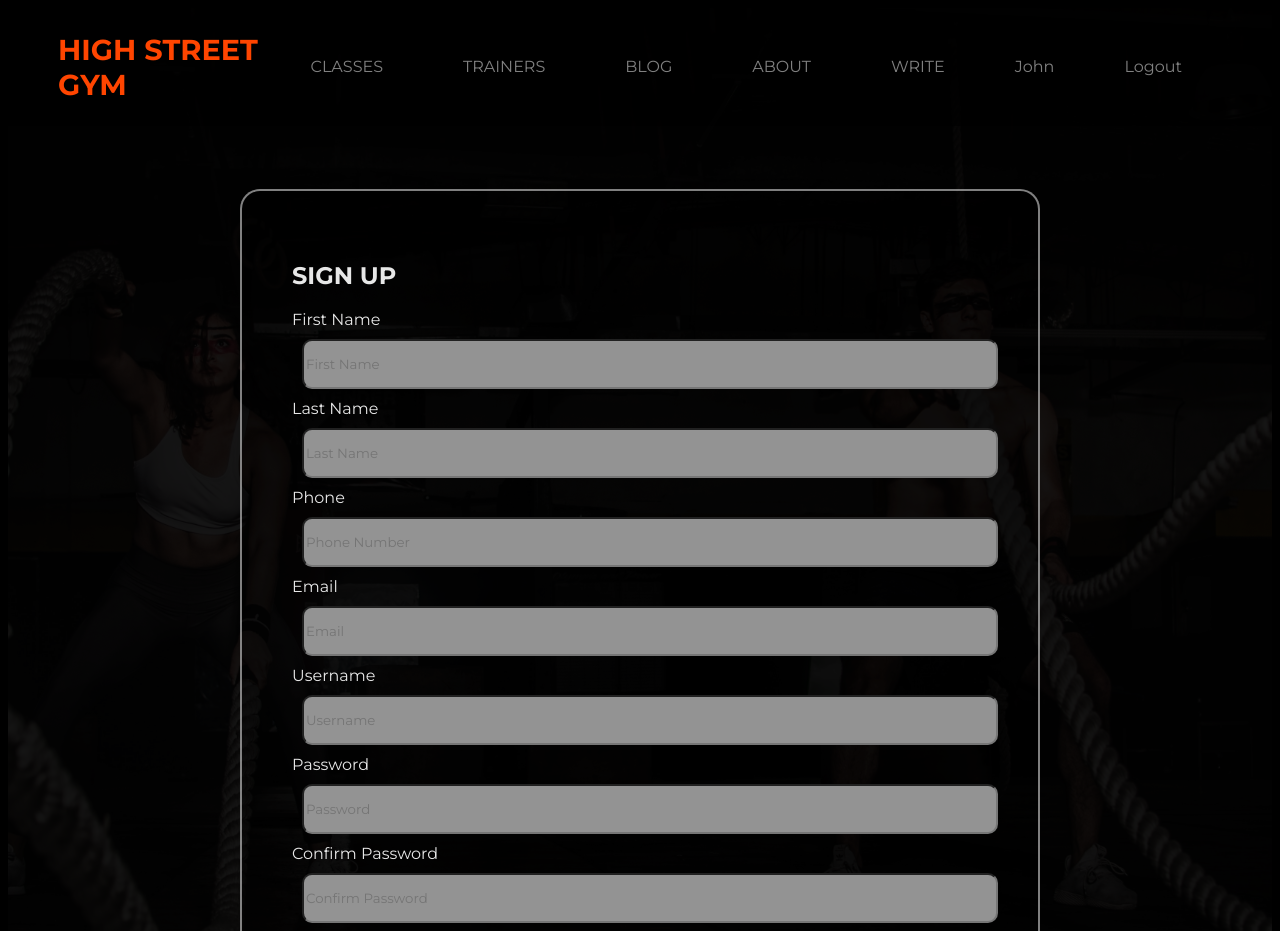
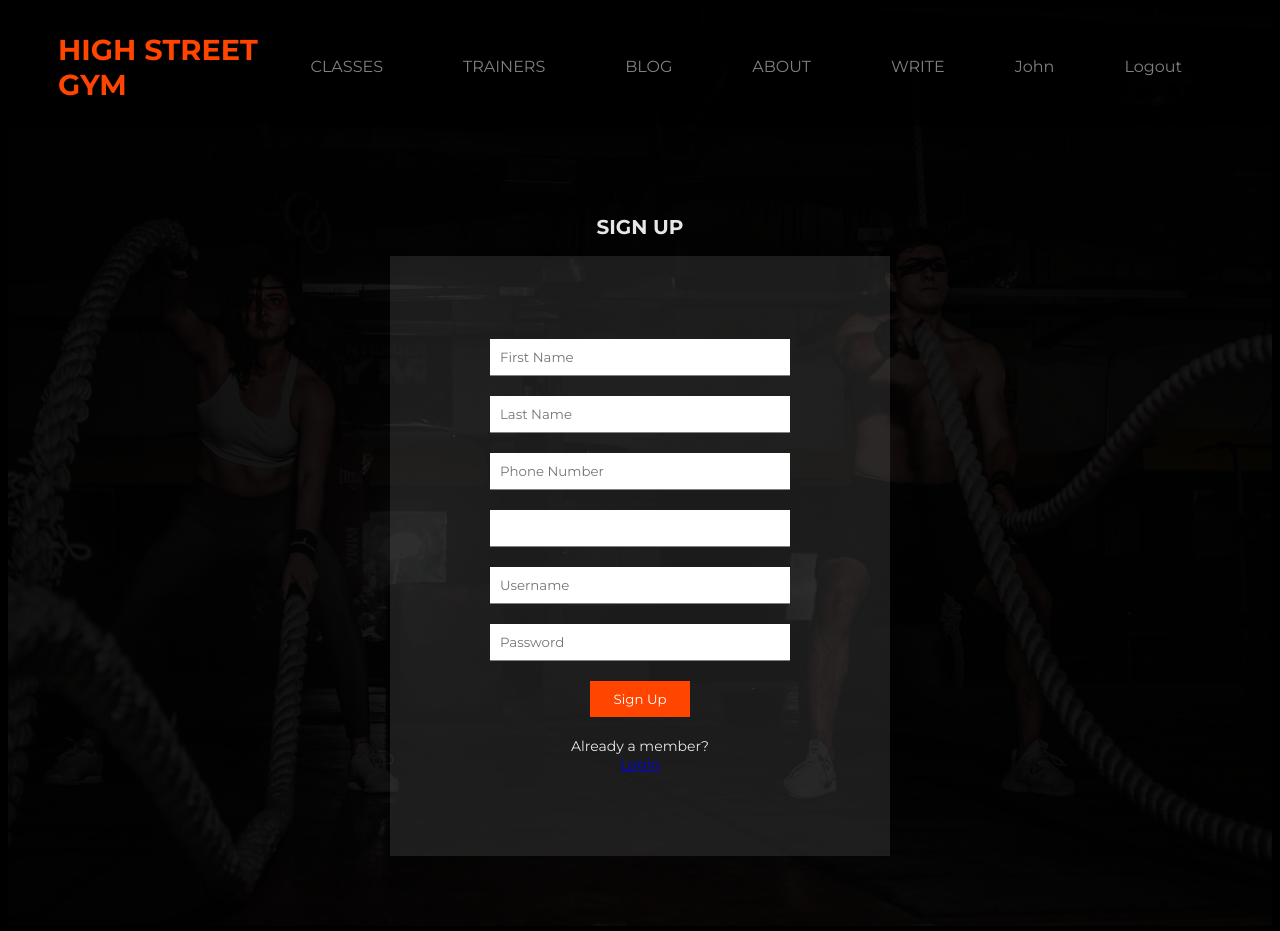
Before and after one commit to PreethaPinto/high-street-gym-client-react, a React (Create React App) app: page /signup in a window 1280 px wide. Shown: the top 931 px of the page. Built offline with nearby package versions, Linux system fonts and the light colour scheme.

Commit message:
Changed styling to sign up and login pages

```diff
--- a/src/pages/Login.js
+++ b/src/pages/Login.js
@@ -1,95 +1,55 @@
-import { Link, Navigate, Form, json, redirect } from 'react-router-dom';
+import { Link, Form, json, useActionData } from 'react-router-dom';
 
-import { useState, useEffect, useRef } from 'react';
+import { useEffect, useRef } from 'react';
 
 import classes from './Login.module.css';
 
-const LoginPage = (props) => {
+const LoginPage = () => {
+  const data = useActionData();
   const userRef = useRef();
-
-  // const [formValues, setFormValues] = useState({ username: '', password: '' });
-  // const [formErrors, setFormErrors] = useState({});
-
-  //const [success, setSuccess] = useState(false);
 
   useEffect(() => {
     userRef.current.focus();
   }, []);
-
-  // const submitHandler = (event) => {
-  //   event.preventDefault();
-  //   setFormErrors(validateForm(formValues));
-
-  //   //setSuccess(true);
-  // };
-
-  // const inputChangeHandler = (event) => {
-  //   const { id, value } = event.target;
-  //   setFormValues({ ...formValues, [id]: value });
-  // };
-
-  // const validateForm = (values) => {
-  //   let errors = {};
-
-  //   if (!values.username) {
-  //     errors.username = 'Username is required!';
-  //   }
-
-  //   if (!values.password) {
-  //     errors.password = 'Password required!';
-  //   }
-  //   return errors;
-  // };
 
   return (
     <>
       {/* {success ? (
         <Navigate to='/'></Navigate>
       ) : ( */}
-      <section>
       <div className={classes['login-container']}>
-          <div className={classes['login-form']}>
-            <h3 className={classes.login}>LOGIN</h3>
-
+        <h1 className={classes.login}>LOGIN</h1>
         <Form method='post'>
-              <div className={classes['login-inputbox']}>
-                <label htmlFor='username'>Username</label>
           <input
             type='text'
             id='username'
+            name='username'
+            placeholder='Username'
             ref={userRef}
             className={classes['login-input']}
           />
-                {/* {formErrors.username && (
-                  <p style={{ color: 'red' }}>{formErrors.username}</p>
-                )} */}
-              </div>
 
-              <div className={classes['login-inputbox']}>
-                <label htmlFor='password'>Password</label>
           <input
             type='text'
             id='password'
+            placeholder='Password'
+            name='password'
             // onChange={(event) =>
             //   inputChangeHandler('password', event.target.value)
             // }
             className={classes['login-input']}
           />
-                {/* {formErrors.password && (
-                  <p style={{ color: 'red' }}>{formErrors.password}</p>
-                )} */}
-              </div>
 
           <button type='submit' className={classes['btn-login']}>
             Login
           </button>
-              <p className={classes.register}>
-                Don't have an account? <Link to='/signup'>Register</Link>
-              </p>
+          <p>This is an error</p>
+          <span className={classes.register}>
+            Don't have an account? <br />
+            <Link to='/signup'>Register</Link>
+          </span>
         </Form>
       </div>
-        </div>
-      </section>
     </>
   );
 };
@@ -113,11 +73,14 @@ export const loginAction = async ({ request }) => {
       body: JSON.stringify(loginData),
     });
 
+    const { username, password } = loginData;
+
     if (!response.ok) {
       throw json({ message: 'Could not login' }, { status: 500 });
     }
 
     const responseData = await response.json();
+
     console.log(responseData);
   } catch (err) {
     console.log('Error:', err);
--- a/src/pages/Login.module.css
+++ b/src/pages/Login.module.css
@@ -1,10 +1,55 @@
 .login-container {
   display: flex;
+  flex-direction: column;
   justify-content: center;
   align-items: center;
+  height: 100vh;
 }
 
-.login-form {
+.login {
+  font-size: 20px;
+  margin-top: 20px;
+}
+
+.login-container Form {
+  display: flex;
+  flex-direction: column;
+  justify-content: center;
+  align-items: center;
+  background-color: rgba(255, 255, 255, 0.1);
+  width: 500px;
+  height: 500px;
+  gap: 20px;
+  padding: 20px;
+}
+
+.login-input {
+  padding: 10px;
+  border: none;
+  border-bottom: 1px solid grey;
+  width: 300px;
+}
+
+.login-container button {
+  padding: 10px;
+  width: 100px;
+  border: none;
+  cursor: pointer;
+  background-color: orangered;
+  color: white;
+}
+
+.login-container p {
+  font-size: 14px;
+  color: red;
+}
+
+.login-container span {
+  font-size: 14px;
+  text-align: center;
+}
+
+/* .login-form {
   background: rgba(0, 0, 0, 0.3);
   border: 2px solid rgba(255, 255, 255, 0.5);
   border-radius: 20px;
@@ -19,7 +64,7 @@
   margin: 10px;
   height: 50px;
   border-radius: 10px;
-}
+} */
 /* .login-container {
   min-height: 100vh;
   width: 100%;
--- a/src/pages/Signup.js
+++ b/src/pages/Signup.js
@@ -7,7 +7,6 @@ const SignupPage = () => {
 
   return (
     <div className={classes['signup-container']}>
-      <div className={classes['signup-form']}>
       <h2 className={classes.signup}>SIGN UP</h2>
       <Form method='post'>
         {data && data.userValidate && (
@@ -17,107 +16,84 @@ const SignupPage = () => {
             ))}
           </ul>
         )}
-          <div>
-            <label htmlFor='first_name'>First Name</label>
         <input
           id='first_name'
           name='first_name'
           type='text'
           placeholder='First Name'
+          required
           className={classes['signup-input']}
         />
         {/* {errors.first_name && (
               <p style={{ color: 'red' }}>{errors.first_name}</p>
             )} */}
-          </div>
-          <div>
-            <label htmlFor='last_name'>Last Name</label>
         <input
           id='last_name'
           type='text'
           name='last_name'
           placeholder='Last Name'
+          required
           className={classes['signup-input']}
         />
         {/* {errors.last_name && (
               <p style={{ color: 'red' }}>{errors.last_name}</p>
             )} */}
-          </div>
-          <div>
-            <label htmlFor='phone_number'>Phone</label>
         <input
           id='phone_number'
           type='text'
           name='phone_number'
           placeholder='Phone Number'
+          required
           className={classes['signup-input']}
         />
         {/* {errors.phone_number && <p style={{ color: 'red' }}>{errors.phone_number}</p>} */}
-          </div>
-          <div>
-            <label htmlFor='email_id'>Email</label>
         <input
           id='email_id'
           type='text'
           name='email_id'
-              placeholder='Email'
+          required
           className={classes['signup-input']}
         />
         {/* {errors.email_id && <p style={{ color: 'red' }}>{errors.email_id}</p>} */}
-          </div>
-          <div>
-            <label htmlFor='username'>Username</label>
         <input
           id='username'
           type='text'
           name='username'
           placeholder='Username'
+          required
           className={classes['signup-input']}
         />
         {/* {errors.username && (
               <p style={{ color: 'red' }}>{errors.username}</p>
             )} */}
-          </div>
 
-          <div>
-            <label htmlFor='password'>Password</label>
         <input
           id='password'
           type='text'
           name='password'
           placeholder='Password'
+          required
           className={classes['signup-input']}
         />
         {/* {errors.password && (
               <p style={{ color: 'red' }}>{errors.password}</p>
             )} */}
-          </div>
-          <div>
-            <label htmlFor='confirm_password'>Confirm Password</label>
-            <input
-              id='confirm_password'
-              type='text'
-              name='confirm_password'
-              placeholder='Confirm Password'
-              className={classes['signup-input']}
-            />
-            {/* {errors.confirm_password && (
-              <p style={{ color: 'red' }}>{errors.confirm_password}</p>
-            )} */}
-          </div>
+
         <button type='submit' className={classes['btn-signup']}>
           Sign Up
         </button>
+        <span>
+          Already a member? <br /> <Link to='/login'>Login</Link>
+        </span>
       </Form>
-        <p>
-          Already a member? <Link to='/login'>Login</Link>
-        </p>
-      </div>
     </div>
   );
 };
 
 export default SignupPage;
+
+const xmlbuilder = require('xmlbuilder');
+const fetch = require('node-fetch');
 
 export const signupAction = async ({ request }) => {
   const data = await request.formData();
@@ -129,16 +105,24 @@ export const signupAction = async ({ request }) => {
     email_id: data.get('email_id'),
     username: data.get('username'),
     password: data.get('password'),
-    confirm_password: data.get('confirm_password'),
   };
   console.log(signupData);
+
+  // Convert the signupData object to XML format
+  const xmlData = xmlbuilder.create('signupData');
+  for (const [key, value] of Object.entries(signupData)) {
+    xmlData.ele(key, value);
+  }
+  const xmlString = xmlData.end({ pretty: true });
+
+  console.log(xmlString);
 
   const response = await fetch('http://localhost:8080/signup', {
     method: 'POST',
     headers: {
-      'Content-Type': 'application/json',
+      'Content-Type': 'application/xml',
     },
-    body: JSON.stringify(signupData),
+    body: xmlString,
   });
 
   if (response.status === 400) {
@@ -149,3 +133,20 @@ export const signupAction = async ({ request }) => {
     throw json({ message: 'Could not submit form' }, { status: 500 });
   }
 };
+
+//   const response = await fetch('http://localhost:8080/signup', {
+//     method: 'POST',
+//     headers: {
+//       'Content-Type': 'application/json',
+//     },
+//     body: JSON.stringify(signupData),
+//   });
+
+//   if (response.status === 400) {
+//     return response;
+//   }
+
+//   if (!response.ok) {
+//     throw json({ message: 'Could not submit form' }, { status: 500 });
+//   }
+// };
--- a/src/pages/Signup.module.css
+++ b/src/pages/Signup.module.css
@@ -1,4 +1,4 @@
-.signup-container {
+/* .signup-container {
   width: 800px;
   margin: 5% auto;
 }
@@ -18,7 +18,7 @@
   margin: 10px;
   height: 50px;
   border-radius: 10px;
-}
+} */
 
 /* outline: none;
   outline-style: none;
@@ -42,3 +42,58 @@
 
   width: 100%;
 } */
+
+.signup-container {
+  display: flex;
+  flex-direction: column;
+  justify-content: center;
+  align-items: center;
+  height: 100vh;
+}
+
+.signup {
+  font-size: 20px;
+  margin-top: 20px;
+}
+
+.signup-container Form {
+  display: flex;
+  flex-direction: column;
+  justify-content: center;
+  align-items: center;
+  background-color: rgba(255, 255, 255, 0.1);
+  width: 500px;
+  height: 600px;
+  gap: 20px;
+  padding: 20px;
+}
+
+.signup-input {
+  padding: 10px;
+  border: none;
+  border-bottom: 1px solid grey;
+  width: 300px;
+}
+
+.signup-container button {
+  padding: 10px;
+  width: 100px;
+  border: none;
+  cursor: pointer;
+  background-color: orangered;
+  color: white;
+}
+
+.signup-container p {
+  font-size: 14px;
+  color: red;
+}
+
+.signup-container span {
+  font-size: 14px;
+  text-align: center;
+}
+
+.signup-container link {
+  text-align: center;
+}
```
Lines whose indentation alone changed are shown as unchanged.
